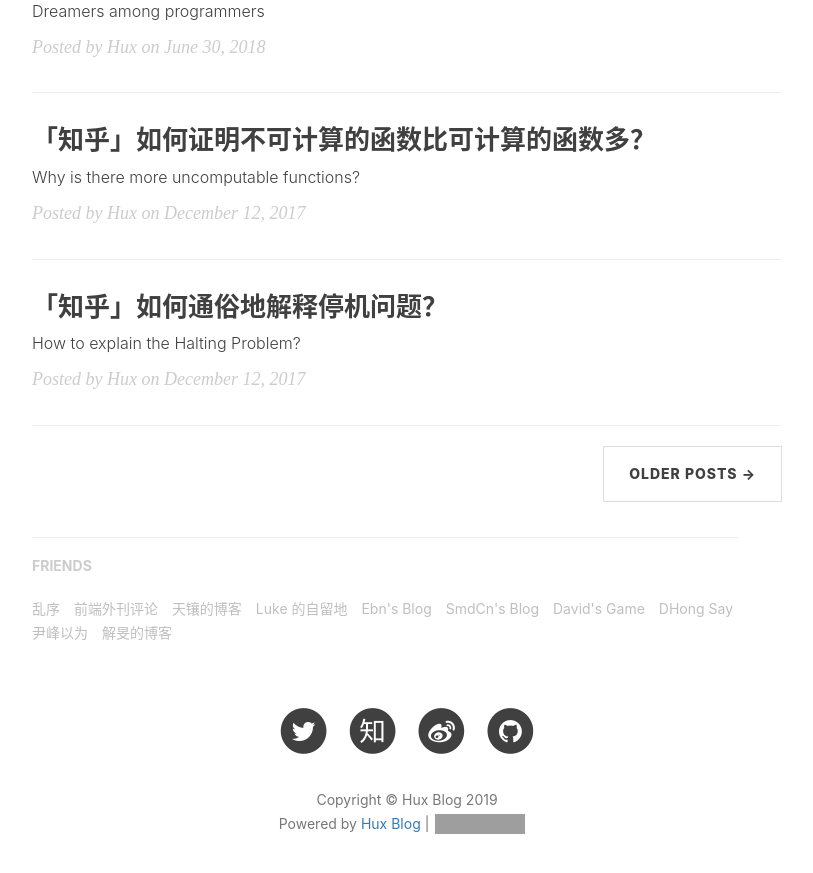
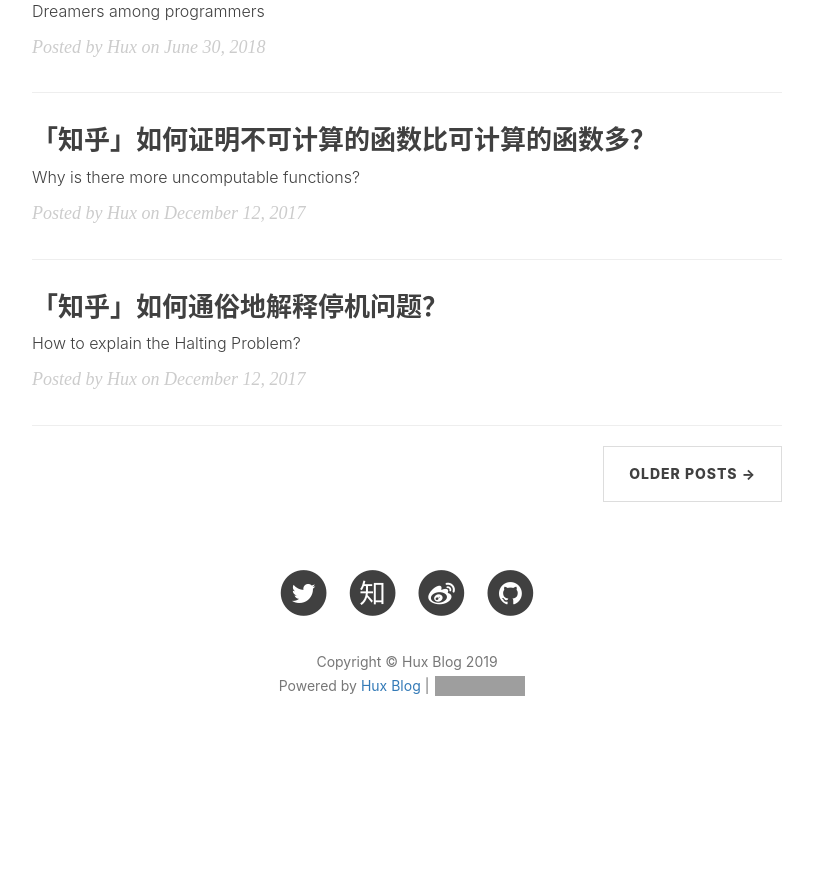
Before and after one commit to tianws/tianws.github.io, a Jekyll site: the page built from index.html, in a window 1280 px wide and 900 px high, scrolled down 843 px. Shown: the top 873 px of the window, without its empty margins (233-1046 px from the left). Built offline with Jekyll 4.4.1, drawn with Linux system fonts in a browser that asks for light colours; nearby versions of some CDN libraries; the list of posts is cut into pages by our own code; comment, search, counter and statistics services are not loaded; after the commit the page ends 1605 px from its top, so only the background shows below that; some of the changed lines change nothing that is shown; grey boxes are pictures that could not be loaded.

Commit message:
精简page_without_sidebar.html

```diff
--- a/_config.yml
+++ b/_config.yml
@@ -30,7 +30,7 @@ paginate: 5
 exclude: ["less","node_modules","Gruntfile.js","package.json","README.md","README.zh.md"]
 anchorjs: true                          # if you want to customize anchor. check out line:181 of `post.html`
 # If you have timezone issue (e.g. #68) in China, uncomment to use this:
-#timezone: CN
+timezone: CN
 
 
 
@@ -60,7 +60,7 @@ kramdown:
 
 
 # Disqus settings
-disqus_username: hux
+disqus_username: false
 
 # Netease settings
 netease_comment: false
@@ -85,7 +85,7 @@ sidebar-avatar: /img/avatar-hux-ny.jpg      # use absolute URL, seeing it's used
 
 
 # Featured Tags
-featured-tags: false                     # whether or not using Feature-Tags
+featured-tags: true                     # whether or not using Feature-Tags
 featured-condition-size: 1              # A tag will be featured if the size of it is more than this condition value
 
 
--- a/_layouts/page_without_sidebar.html
+++ b/_layouts/page_without_sidebar.html
@@ -13,19 +13,6 @@ layout: default
             <div class="col-lg-8 col-lg-offset-2 col-md-10 col-md-offset-1 postlist-container">
                 {{ content }}
             </div>
-    <!-- Sidebar Container -->
-            <div class="
-                col-lg-8 col-lg-offset-2
-                col-md-10 col-md-offset-1
-                sidebar-container">
-
-                <!-- Featured Tags -->
-                {% include featured-tags.html %}
-
-                <!-- Friends Blog -->
-                {% include friends.html %}
-            </div>
-
 	</div>
 </div>
 
```
